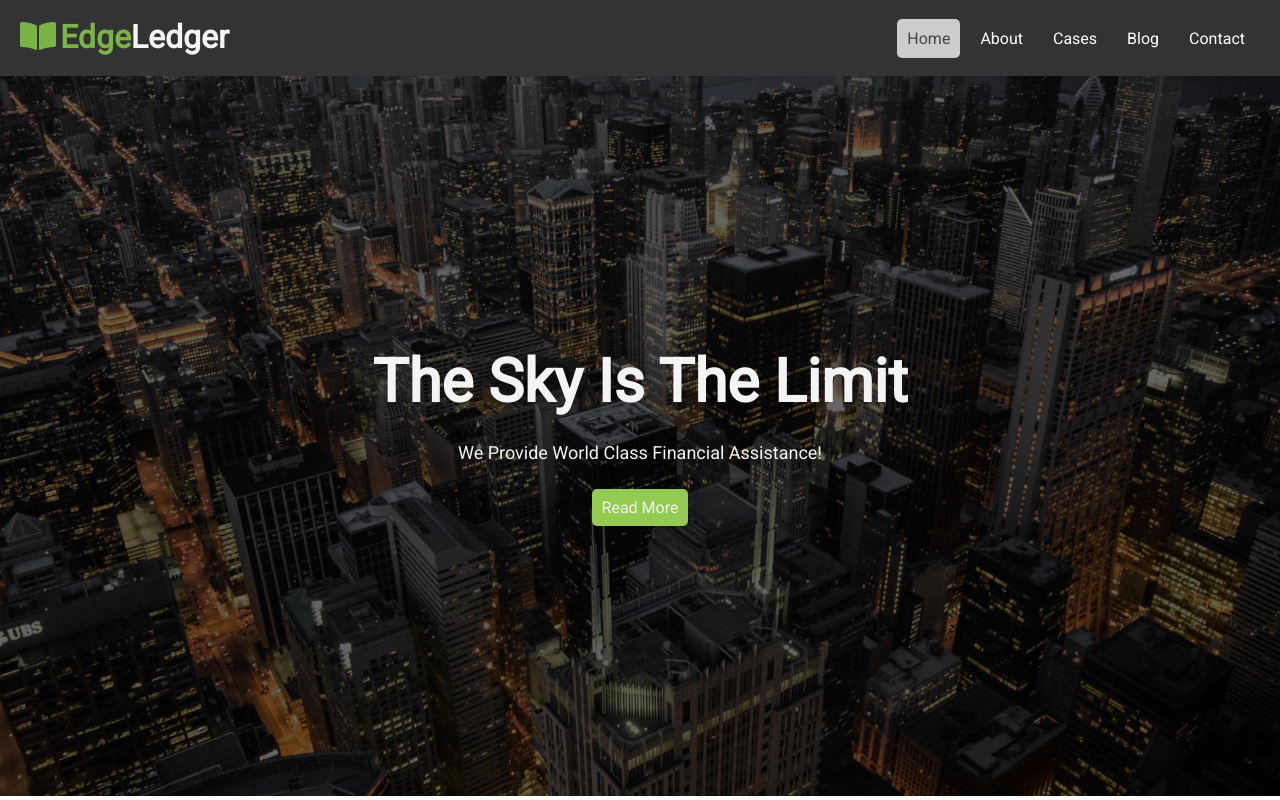
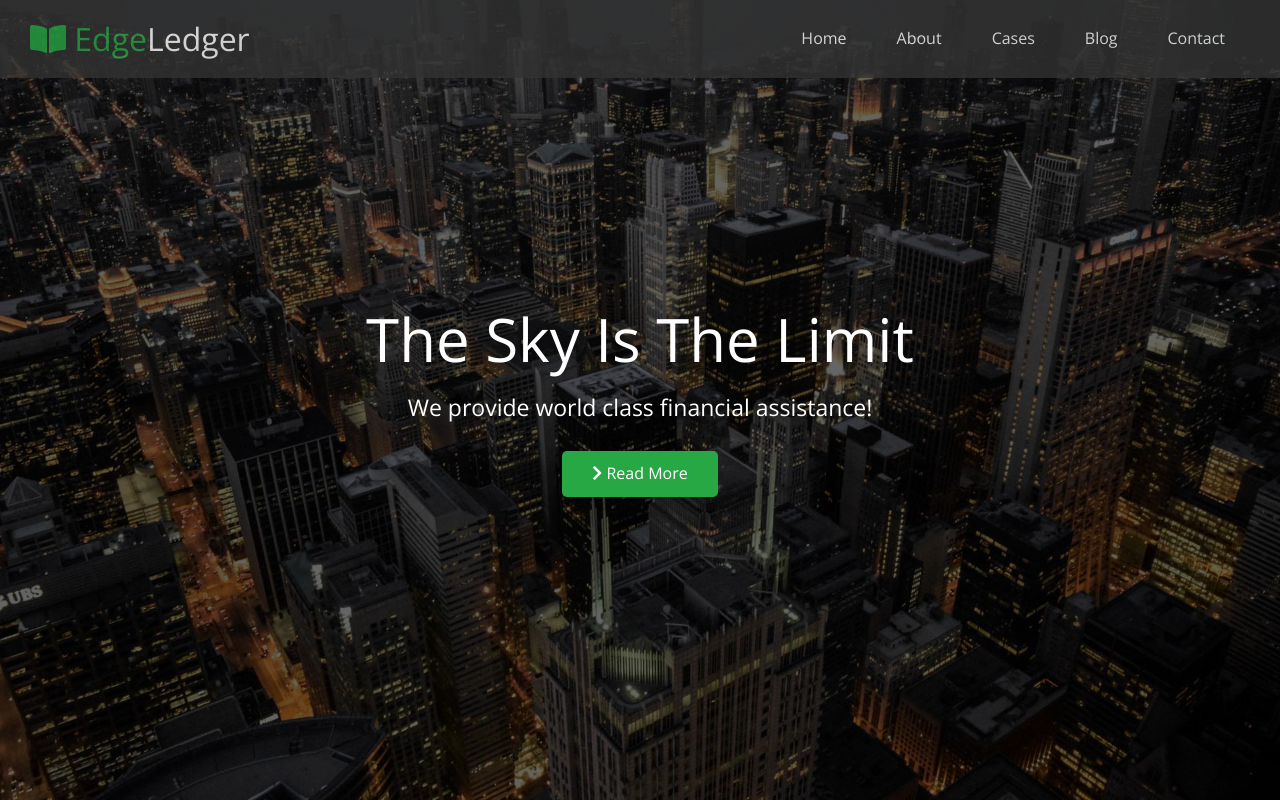
Before and after one commit to bharati-21/Udemy_HTML_CSS_SaaS, a plain HTML site: page 07_EdgeLedger_Website/index.html in a window 1280 px wide. Drawn offline with nearby package versions, Linux system fonts and the light colour scheme.

Commit message:
Day 6: Edited Header following tutorial

```diff
--- a/07_EdgeLedger_Website/CSS/mobile.css
+++ b/07_EdgeLedger_Website/CSS/mobile.css
@@ -1,16 +1,10 @@
 header #navbar {
     display: flex;
-    padding: 20px 30px;
-    flex-direction: row;
+    flex-direction: column;
     align-items: center;
     justify-content: center;
-    flex-wrap: wrap;
 }
 
 header #navbar #logo .logo {
-    line-height: 2em;
+    line-height: 2;
 }
-
-header #showcase-content {
-    flex-wrap: wrap;
-}
--- a/07_EdgeLedger_Website/CSS/styles.css
+++ b/07_EdgeLedger_Website/CSS/styles.css
@@ -1,3 +1,6 @@
+@import url('https://fonts.googleapis.com/css2?family=Open+Sans:wght@300&display=swap');
+
+
 * {
     box-sizing: border-box;
     margin: 0;
@@ -6,119 +9,93 @@
 
 /*
     COLOR PALETTE:
-    #93cb52
+    #28a745
     #f4f4f4
     #333333
-    #7ab346
     #ffffff
 */
 
 body {
-    color: #fff;
-    line-height: 1.7em;
-    font-family: 'Roboto', sans-serif, Arial, Helvetica;
-}
-
-/* UTILITY CLASSES */
-.primary-color {
-    color: #7ab346;
-}
-
-a {
-    text-decoration: none;
-    color: #fff;
-}
-
-.current-link {
-    color:#444;
-    background-color: #ccc;
-    border-radius: 5px;
-}
-
-
-.l-heading {
-    font-size: 60px;
-    line-height: 1.2em;
-}
-
-.l-paragraph {
-    font-size: 18px;
-    line-height: 1.7em;
-}
-
-
-.btn {
-    color: #f4f4f4;
-    background: #93cb52;
-    border-radius: 5px;
-    font-size: 16px;
-    padding: 5px 10px;
-}
-
-.btn:hover {
-    background: #7ab346;
+    color: #333;
+    line-height: 1.6em;
+    font-family: 'Open Sans', sans-serif;
+    background: #fff;
 }
 
 /* index.html */
 
 /* HEADER */
 
-header {
-    background: #333;
-    color: #f4f4f4;
+.hero {
+    background: #333 url('../Images/home/showcase.jpg') no-repeat center center/cover;
+    color: #fff;
+    height: 100vh;
+    position: relative;
 }
+
 
 header #navbar {
     display: flex;
-    padding: 20px;
     flex-direction: row;
     align-items: center;
     justify-content: space-between;
+
+    padding: 20px 30px;
+    background: #333;
+
+    opacity: 0.8;
+    width: 100%;
+    /*height: 70px;*/
+    position: fixed;
+    top: 0;
 }
 
 header #navbar #logo .logo {
-    display: inline-block;
     font-size: 32px;
 }
 
 header #navbar nav ul {
-    list-style: none;
     display: flex;
 }
 
 header #navbar nav ul li a {
-    padding: 10px;
+    padding: 10px 20px;
     margin: 0 5px;
+    color: #fff;
 }
 
 header #navbar nav ul li a:hover {
-    background: #7ab346;
+    background: #28a745;
     border-radius: 5px;
     color: #fff;
 }
 
-header #showcase {
-    background: #333 url('../Images/home/showcase.jpg') no-repeat center center/cover;
-
-    background-blend-mode: overlay;
-}
 
 header #showcase-content {
-    padding: 0 5rem;
     display: flex;
-    text-align: center;
-    height: 90vh;
-    width: 100vw;
     flex-direction: column;
     align-items: center;
     justify-content: center;
-    align-content: center;
+    text-align: center;
+    height: 100%;
 }
 
-header #showcase-content h1 {
-    padding-bottom: 20px;
+
+header #showcase-content p {
+    max-width: 600px;
+    margin: 20px 0 30px 0;
 }
 
-header #showcase-content p {
-    padding-bottom: 20px;
+header::before {
+    content: '';
+    position: absolute;
+    top: 0;
+    left: 0;
+    width: 100%;
+    height: 100%;
+    background: rgba(0, 0, 0, 0.6);
 }
+
+.hero * {
+    z-index: 10;
+}
--- /dev/null
+++ b/07_EdgeLedger_Website/CSS/utilities.css
@@ -0,0 +1,86 @@
+/* UTILITIES */
+
+a {
+    text-decoration: none;
+    color: #333;
+}
+
+ul {
+    list-style: none;
+}
+
+h1,
+h2,
+h3 {
+    font-weight: 300;
+    line-height: 1.2;
+}
+
+p {
+    margin: 10px 0;
+}
+
+img {
+    width: 100%;
+}
+
+.primary-color {
+    color: #28a745;
+}
+
+.secondary-color {
+    color: #0284d0;
+}
+
+
+/*
+.current-link {
+    color: #444;
+    background-color: #ccc;
+    border-radius: 5px;
+}
+*/
+
+.l-heading {
+    font-size: 60px;
+}
+
+.l-paragraph {
+    font-size: 23px;
+}
+
+
+.btn {
+    cursor: pointer;
+    display: inline-block;
+    color: #fff;
+    background: #28a745;
+    border-radius: 5px;
+    font-size: 16px;
+    padding: 10px 30px;
+    border: none;
+}
+
+.btn:hover {
+    opacity: 0.9;
+}
+
+.btn-primary {
+    color: #fff;
+    background: #28a745;
+}
+
+.btn-secondary {
+    color: #0284d0;
+    background: #fff;
+}
+
+.btn-dark {
+    color: #fff;
+    background: #333;
+}
+
+.btn-dark {
+    color: #333;
+    background: #f4f4f4;
+}
--- a/07_EdgeLedger_Website/index.html
+++ b/07_EdgeLedger_Website/index.html
@@ -8,45 +8,38 @@
         <meta name="keywords" content="EdgeLedger,Finance,Company,Accounting,Investment">
 
         <!-- Stylesheet -->
+        <link rel="stylesheet" href="CSS/utilities.css" type="text/css" />
         <link rel="stylesheet" href="CSS/styles.css" type="text/css" />
-        <link rel="stylesheet" href="CSS/mobile.css" type="text/css" media="screen and (max-width: 640px)"/>
+        <link rel="stylesheet" href="CSS/mobile.css" type="text/css" media="screen and (max-width: 769px)"/>
 
         <!-- Font Awesome -->
         <link rel="stylesheet" href="https://use.fontawesome.com/releases/v5.15.3/css/all.css" integrity="sha384-SZXxX4whJ79/gErwcOYf+zWLeJdY/qpuqC4cAa9rOGUstPomtqpuNWT9wdPEn2fk" crossorigin="anonymous">
 
-        <!-- Google Fonts -->
-        <link rel="preconnect" href="https://fonts.gstatic.com">
-        <link href="https://fonts.googleapis.com/css2?family=Roboto&display=swap" rel="stylesheet">
-
         <title>Welcome To EdgeLedger</title>
     </head>
-    <body>
+    <body id="home">
         <div id="wrapper">
-            <header>
-                <div id="navbar">
+            <header class="hero">
+                <div class="navbar" id="navbar">
                     <div id="logo">
-                        <i class="fas fa-book-open fa-2x primary-color"></i> <h1 class="logo"><span class="primary-color m-heading">Edge</span>Ledger</h1>
+                        <h1 class="logo">
+                            <span class="primary-color"><i class="fas fa-book-open primary-color"></i>
+                        Edge</span>Ledger</h1>
                     </div>
                     <nav>
                         <ul>
-                            <li><a href="index.html" class="current-link">Home</a></li>
-                            <li><a href="#">About</a></li>
-                            <li><a href="#">Cases</a></li>
-                            <li><a href="#">Blog</a></li>
-                            <li><a href="#">Contact</a></li>
+                            <li><a href="#home" class="current-link">Home</a></li>
+                            <li><a href="#about">About</a></li>
+                            <li><a href="#cases">Cases</a></li>
+                            <li><a href="#blog">Blog</a></li>
+                            <li><a href="#contact">Contact</a></li>
                         </ul>
                     </nav>
                 </div>
-                <div id="showcase">
-                    <div class="container">
-                        <div id="showcase-content">
-                        <h1 class="l-heading">
-                            The Sky Is The Limit
-                        </h1>
-                        <p class="l-paragraph">We Provide World Class Financial Assistance!</p>
-                        <a href="#" class="btn">Read More</a>
-                        </div>
-                    </div>
+                <div id="showcase-content">
+                    <h1 class="l-heading">The Sky Is The Limit</h1>
+                    <p class="l-paragraph">We provide world class financial assistance!</p>
+                    <a href="#" class="btn"><i class="fas fa-chevron-right"></i> Read More</a>
                 </div>
             </header>
         </div>
```
